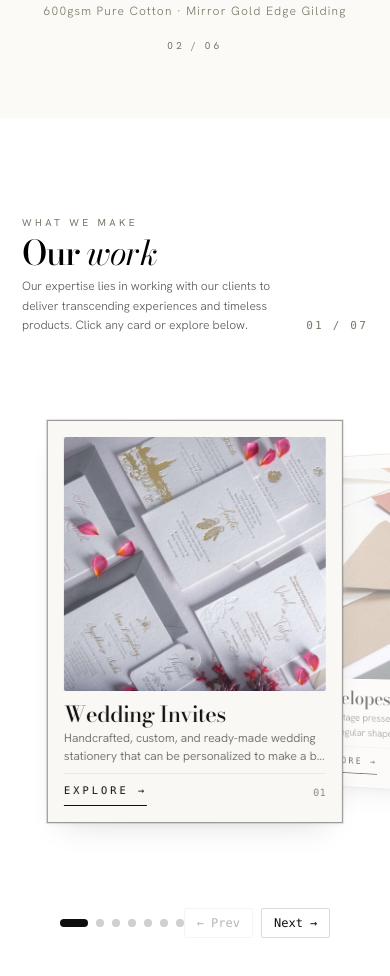
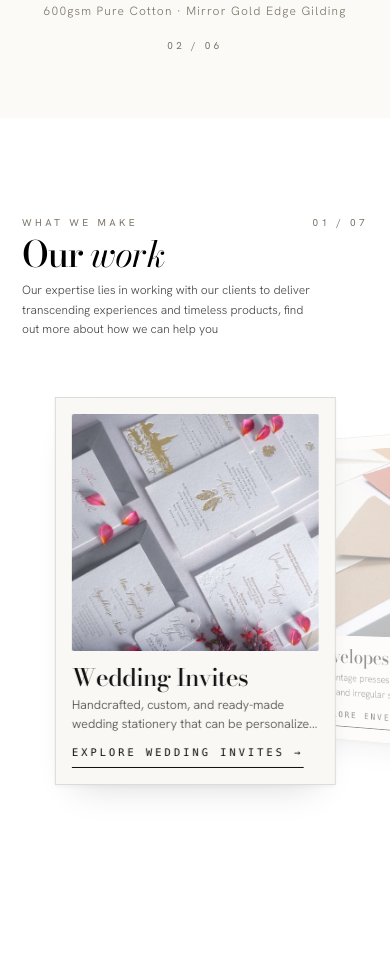
Before and after one commit to khiasu/FamousLetterPress, a Next.js app: page / in a window 390 px wide. Shown: the part 786-1762 px from the top of the page. Built offline with nearby package versions, Linux system fonts and the light colour scheme.

Commit message:
Revert "Eliminate scroll hijacking and improve 3D card interaction with instant navigation, double-click support, and smooth controls"
This reverts commit fc7572c72c589d9a6bee981f73d59489ed3d441d.

```diff
--- a/src/components/home/WhatWeMakeSection.tsx
+++ b/src/components/home/WhatWeMakeSection.tsx
@@ -1,8 +1,7 @@
 "use client";
 
-import { useRef, useEffect, useState, useCallback } from "react";
+import { useRef, useEffect } from "react";
 import { useRouter } from "next/navigation";
-import Link from "next/link";
 
 interface WorkItem {
   title: string;
@@ -56,48 +55,40 @@ const WORK_ITEMS: WorkItem[] = [
   },
 ];
 
+class Spring {
+  x: number;
+  v: number;
+  t: number;
+  k: number;
+  c: number;
+  constructor(x: number, k: number, c: number) {
+    this.x = x;
+    this.v = 0;
+    this.t = x;
+    this.k = k;
+    this.c = c;
+  }
+  step(d: number) {
+    this.v += (-this.k * (this.x - this.t) - this.c * this.v) * d;
+    this.x += this.v * d;
+  }
+}
+
 const clamp = (v: number, min: number, max: number) => Math.min(max, Math.max(min, v));
 
 export function WhatWeMakeSection() {
   const router = useRouter();
   const sectionRef = useRef<HTMLDivElement>(null);
   const stageRef = useRef<HTMLDivElement>(null);
-  const [currentIdx, setCurrentIdx] = useState(0);
-
-  // Manual interaction offset (from arrow keys, buttons, or dragging)
-  const manualOffsetRef = useRef(0);
+  const counterRef = useRef<HTMLParagraphElement>(null);
   const isDraggingRef = useRef(false);
-  const lastClickRef = useRef<{ idx: number; time: number }>({ idx: -1, time: 0 });
 
   const n = WORK_ITEMS.length;
 
-  // Handle card click:
-  // - If it's already active or double-clicked -> navigate to page immediately
-  // - If it's another visible card -> rotate to it, or if clicked again -> navigate
-  const handleCardClick = (index: number, href: string) => {
+  const handleCardClick = (href: string) => {
     if (isDraggingRef.current) return;
-
-    const now = Date.now();
-    const isDoubleClick =
-      lastClickRef.current.idx === index && now - lastClickRef.current.time < 500;
-    const isAlreadyActive = Math.abs(currentIdx - index) < 0.5;
-
-    lastClickRef.current = { idx: index, time: now };
-
-    if (isAlreadyActive || isDoubleClick) {
     router.push(href);
-    } else {
-      // Smoothly jump/focus to the clicked card
-      manualOffsetRef.current = index;
-    }
   };
-
-  const goToCard = useCallback(
-    (index: number) => {
-      manualOffsetRef.current = clamp(index, 0, n - 1);
-    },
-    [n]
-  );
 
   useEffect(() => {
     const sec = sectionRef.current;
@@ -107,112 +98,197 @@ export function WhatWeMakeSection() {
     const cards = Array.from(stage.querySelectorAll<HTMLElement>(".sc"));
     if (cards.length === 0) return;
 
-    let currentProg = 0;
+    // Smooth critically damped spring — silk-smooth, no oscillation
+    const spring = new Spring(0, 42, 16);
     let targetProg = 0;
-    let animId: number;
     let isPointerDown = false;
     let startX = 0;
-    let startManual = 0;
-    let moveDistance = 0;
+    let startTarget = 0;
+    let moved = 0;
+    let lastTime = performance.now();
+    let isRunning = false;
+    let animId: number;
+    let isScrollLocked = false;
+    let lastActiveIdx = -1;
 
-    // Calculate natural scroll progress within the section without ANY scroll locking
-    const computeScrollProgress = () => {
+    const computeScrollProg = () => {
       const rect = sec.getBoundingClientRect();
       const scrollableDist = rect.height - window.innerHeight;
       if (scrollableDist <= 0) return 0;
-      const progress = clamp(-rect.top / scrollableDist, 0, 1);
-      return progress * (n - 1);
+      return clamp(-rect.top / scrollableDist, 0, 1) * (n - 1);
     };
 
-    manualOffsetRef.current = computeScrollProgress();
-    currentProg = manualOffsetRef.current;
-    targetProg = currentProg;
+    targetProg = computeScrollProg();
+    spring.x = targetProg;
+    spring.t = targetProg;
 
-    const updateVisuals = (prog: number) => {
-      const cardWidth = cards[0]?.offsetWidth || 340;
-      const spacing = cardWidth * 0.84;
+    const requestTick = () => {
+      if (!isRunning) {
+        isRunning = true;
+        lastTime = performance.now();
+        animId = requestAnimationFrame(tick);
+      }
+    };
 
-      const activeIdx = clamp(Math.round(prog), 0, n - 1);
-      setCurrentIdx(activeIdx);
+    const updateCardsVisual = () => {
+      const cardWidth = cards[0]?.offsetWidth || 300;
+      const w = cardWidth * 0.86;
+
+      const activeIdx = clamp(Math.round(spring.x), 0, n - 1);
+      if (activeIdx !== lastActiveIdx) {
+        lastActiveIdx = activeIdx;
+        if (counterRef.current) {
+          counterRef.current.textContent = `0${activeIdx + 1} / 0${n}`;
+        }
+      }
 
       for (let i = 0; i < n; i++) {
         const c = cards[i];
-        const dist = i - prog;
-        const absDist = Math.abs(dist);
+        const d = i - spring.x;
+        const a = Math.abs(d);
 
-        // Smooth 3D transformations
-        const tx = (dist * spacing).toFixed(2);
-        const tz = (-absDist * 180).toFixed(2);
-        const ry = (-dist * 28).toFixed(2);
-        const scale = (1 - absDist * 0.05).toFixed(3);
-        const opacity = clamp(1 - absDist * 0.45, 0.25, 1).toFixed(3);
-        const zIndex = 30 - Math.min(25, Math.round(absDist * 5));
+        // Optimized 3D transform with depth and subtle perspective rotation
+        const tx = (d * w).toFixed(2);
+        const tz = (-a * 220).toFixed(2);
+        const ry = (-d * 36).toFixed(2);
+        const sc = (1 - a * 0.05).toFixed(3);
+        const op = clamp(1 - a * 0.55, 0.25, 1).toFixed(3);
+        const zi = 20 - Math.min(18, Math.round(a * 4));
 
-        c.style.transform = `translate3d(${tx}px,0,${tz}px) rotateY(${ry}deg) scale(${scale})`;
-        c.style.opacity = opacity;
-        c.style.zIndex = `${zIndex}`;
-        // Cards are always interactive
-        c.style.pointerEvents = "auto";
+        c.style.transform = `translate3d(${tx}px,0,${tz}px) rotateY(${ry}deg) scale(${sc})`;
+        c.style.opacity = op;
+        c.style.zIndex = `${zi}`;
+        // The active card is easily clickable, while background cards don't intercept clicks
+        c.style.pointerEvents = a < 0.6 ? "auto" : "none";
       }
     };
 
-    const renderLoop = () => {
-      // Silky smooth lerp (damped interpolation) without any scroll fighting
-      const scrollProg = computeScrollProgress();
+    const tick = (now: number) => {
+      const dt = Math.min((now - lastTime) / 1000, 0.05); // Clamp dt to prevent jumping
+      lastTime = now;
 
-      // If user is not dragging, combine scroll progress with manual navigation smoothly
-      if (!isPointerDown) {
-        // Blend towards scroll progress or manual offset
-        targetProg = scrollProg;
+      spring.t = targetProg;
+      // Sub-step for smoother integration
+      const steps = 3;
+      const subDt = dt / steps;
+      for (let s = 0; s < steps; s++) {
+        spring.step(subDt);
       }
 
-      // Smooth damped follow (lerp factor 0.12 for snappy responsiveness)
-      const diff = targetProg - currentProg;
-      if (Math.abs(diff) > 0.0005) {
-        currentProg += diff * 0.14;
-        updateVisuals(currentProg);
+      updateCardsVisual();
+
+      // Check if spring has reached rest
+      const isResting =
+        !isPointerDown &&
+        Math.abs(spring.v) < 0.001 &&
+        Math.abs(spring.x - spring.t) < 0.001;
+
+      if (isResting) {
+        spring.x = spring.t;
+        spring.v = 0;
+        updateCardsVisual();
+        isRunning = false;
+      } else {
+        animId = requestAnimationFrame(tick);
       }
-
-      animId = requestAnimationFrame(renderLoop);
     };
 
-    animId = requestAnimationFrame(renderLoop);
+    let scrollTimeout: NodeJS.Timeout | null = null;
 
-    // Pointer events for smooth mouse/touch swipe
+    // Scroll listener: update spring and auto-snap when scrolling pauses
+    const onScroll = () => {
+      if (isPointerDown || isScrollLocked) return;
+      const rawProg = computeScrollProg();
+      targetProg = rawProg;
+      requestTick();
+
+      // Magnetic snap: when the user stops scrolling, lock to the nearest slide if scrolled past 50%
+      if (scrollTimeout) clearTimeout(scrollTimeout);
+      scrollTimeout = setTimeout(() => {
+        if (isPointerDown || isScrollLocked) return;
+        const rect = sec.getBoundingClientRect();
+        // Only snap when the section is actively in view and taking over the screen
+        if (rect.top <= 10 && rect.bottom >= window.innerHeight - 10) {
+          const nearestCard = Math.round(computeScrollProg());
+          const scrollableDist = rect.height - window.innerHeight;
+          if (scrollableDist > 0) {
+            const targetScrollY =
+              window.scrollY +
+              rect.top +
+              (nearestCard / (n - 1)) * scrollableDist;
+
+            // Only smooth-align if difference is notable
+            if (Math.abs(window.scrollY - targetScrollY) > 8) {
+              isScrollLocked = true;
+              targetProg = nearestCard;
+              window.scrollTo({ top: targetScrollY, behavior: "smooth" });
+              setTimeout(() => {
+                isScrollLocked = false;
+              }, 450);
+            }
+          }
+        }
+      }, 120);
+    };
+
+    // Passive scroll listener for maximum 120fps smoothness
+    window.addEventListener("scroll", onScroll, { passive: true });
+
+    // Pointer events for smooth touch & mouse swipe
     const onPointerDown = (e: PointerEvent) => {
-      // Don't drag if clicking directly on a button or link
-      if ((e.target as HTMLElement).closest("a, button, .explore-link")) return;
-
       isPointerDown = true;
       startX = e.clientX;
-      startManual = targetProg;
-      moveDistance = 0;
+      startTarget = targetProg;
+      moved = 0;
       isDraggingRef.current = false;
+      requestTick();
     };
 
     const onPointerMove = (e: PointerEvent) => {
       if (!isPointerDown) return;
       const dx = e.clientX - startX;
-      moveDistance = Math.max(moveDistance, Math.abs(dx));
-      if (moveDistance > 6) {
+      moved = Math.max(moved, Math.abs(dx));
+      if (moved > 8) {
         isDraggingRef.current = true;
       }
-      const cardWidth = cards[0]?.offsetWidth || 340;
-      targetProg = clamp(startManual - dx / (cardWidth * 0.8), 0, n - 1);
+      const cardWidth = cards[0]?.offsetWidth || 300;
+      // Sensitive, responsive swipe sensitivity
+      targetProg = clamp(startTarget - dx / (cardWidth * 0.75), 0, n - 1);
+      requestTick();
     };
 
     const onPointerUp = () => {
       if (!isPointerDown) return;
       isPointerDown = false;
-      if (moveDistance > 6) {
-        // Snap smoothly to nearest card
-        targetProg = Math.round(targetProg);
+
+      if (moved > 8) {
         setTimeout(() => {
           isDraggingRef.current = false;
-        }, 100);
+        }, 150);
+
+        // Snap to nearest card (>50% locks to next slide)
+        targetProg = Math.round(targetProg);
+
+        // Sync page scroll position to the current card so subsequent scroll is seamless
+        const rect = sec.getBoundingClientRect();
+        const scrollableDist = rect.height - window.innerHeight;
+        if (scrollableDist > 0) {
+          const targetScrollY =
+            window.scrollY +
+            rect.top +
+            (targetProg / (n - 1)) * scrollableDist;
+
+          isScrollLocked = true;
+          window.scrollTo({ top: targetScrollY, behavior: "instant" });
+          // Extended debounce for seamless handoff
+          setTimeout(() => {
+            isScrollLocked = false;
+          }, 200);
+        }
       } else {
         isDraggingRef.current = false;
       }
+      requestTick();
     };
 
     stage.addEventListener("pointerdown", onPointerDown, { passive: true });
@@ -220,8 +296,14 @@ export function WhatWeMakeSection() {
     window.addEventListener("pointerup", onPointerUp, { passive: true });
     window.addEventListener("pointercancel", onPointerUp, { passive: true });
 
+    // Initial render
+    updateCardsVisual();
+    requestTick();
+
     return () => {
+      if (scrollTimeout) clearTimeout(scrollTimeout);
       cancelAnimationFrame(animId);
+      window.removeEventListener("scroll", onScroll);
       stage.removeEventListener("pointerdown", onPointerDown);
       window.removeEventListener("pointermove", onPointerMove);
       window.removeEventListener("pointerup", onPointerUp);
@@ -230,51 +312,51 @@ export function WhatWeMakeSection() {
   }, [n]);
 
   return (
+    <>
       <section
         ref={sectionRef}
         id="svc"
-      className="relative h-[220vh] bg-white select-none z-0"
-      aria-label="What We Make: Our Work Carousel"
+        className="sv relative h-[420vh] bg-white select-none z-0"
+        aria-label="What We Make: 3D Rotating Cards"
         style={{
           contain: "paint layout",
+          isolation: "isolate",
         }}
       >
-      <div className="sticky top-0 h-screen overflow-hidden flex flex-col pt-24 md:pt-28 pb-6 bg-white justify-between">
-        {/* Header with Title and Counter */}
-        <div className="w flex justify-between items-end w-full mb-2">
+        <div className="svs sticky top-0 h-screen overflow-hidden flex flex-col pt-24 md:pt-28 pb-8 bg-white">
+          <div className="w svh flex justify-between items-end w-full mb-3">
             <div>
-            <p className="k mb-1.5">What we make</p>
-            <h2 className="d text-[clamp(34px,7.5vw,60px)] font-serif text-black leading-[0.98]">
+              <p className="k">What we make</p>
+              <h2 className="d text-[clamp(36px,9vw,64px)] mt-1.5 font-serif text-black leading-[0.95]">
                 Our <i>work</i>
               </h2>
-            <p className="text-xs sm:text-sm text-[#555] font-light max-w-[48ch] leading-relaxed mt-2">
-              Our expertise lies in working with our clients to deliver transcending experiences and timeless products. Click any card or explore below.
+              <p className="text-xs sm:text-sm text-[#444] font-light max-w-[46ch] leading-relaxed mt-2.5">
+                Our expertise lies in working with our clients to deliver transcending experiences and timeless products, find out more about how we can help you
               </p>
             </div>
-          <div className="flex items-center gap-3 self-end shrink-0">
-            <span className="text-[11px] font-mono tracking-[0.2em] text-[#7b7566]">
-              0{currentIdx + 1} / 0{n}
-            </span>
-          </div>
+            <p
+              ref={counterRef}
+              className="k text-[10px] tracking-[0.28em] text-[#7b7566] select-none self-start sm:self-end shrink-0"
+            >
+              01 / 0{n}
+            </p>
           </div>
 
           {/* 3D Perspective Card Stage */}
           <div
             ref={stageRef}
-          className="relative flex-1 touch-pan-y cursor-grab active:cursor-grabbing my-auto min-h-[360px] flex items-center justify-center"
+            className="svst relative flex-1 touch-pan-y cursor-grab active:cursor-grabbing mb-5"
             style={{
-            perspective: "1400px",
-            perspectiveOrigin: "50% 50%",
+              perspective: "1200px",
+              perspectiveOrigin: "50% 42%",
               transformStyle: "preserve-3d",
+              contain: "layout style",
             }}
           >
-          {WORK_ITEMS.map((item, index) => {
-            const isCenter = index === currentIdx;
-            return (
+            {WORK_ITEMS.map((item, index) => (
               <div
-                key={item.title}
-                onClick={() => handleCardClick(index, item.href)}
-                onDoubleClick={() => router.push(item.href)}
+                key={index}
+                onClick={() => handleCardClick(item.href)}
                 role="button"
                 tabIndex={0}
                 onKeyDown={(e) => {
@@ -282,94 +364,38 @@ export function WhatWeMakeSection() {
                     router.push(item.href);
                   }
                 }}
-                className={`sc absolute left-1/2 top-1/2 w-[min(76vw,340px)] h-[calc(min(76vw,340px)*1.36)] -mt-[calc(min(76vw,340px)*0.68)] -ml-[calc(min(76vw,340px)/2)] border cursor-pointer text-left p-4 sm:p-5 flex flex-col bg-[#FAF8F5] shadow-[0_16px_32px_-16px_rgba(0,0,0,0.14),0_2px_6px_rgba(0,0,0,0.04)] text-black select-none transition-colors duration-200 ${
-                  isCenter
-                    ? "border-black/40 ring-1 ring-black/10"
-                    : "border-[rgba(14,14,14,0.14)] hover:border-black/40"
-                }`}
+                className="sc absolute left-1/2 top-[44%] w-[min(72vw,360px)] h-[calc(min(72vw,360px)*1.38)] -mt-[calc(min(72vw,360px)*0.69)] -ml-[calc(min(72vw,360px)/2)] border border-[rgba(14,14,14,0.12)] cursor-pointer text-left p-4 sm:p-5 flex flex-col bg-[#FAF8F5] shadow-[0_20px_35px_-20px_rgba(0,0,0,0.16),0_2px_4px_rgba(0,0,0,0.04)] text-black will-change-transform group transition-colors duration-200 hover:border-black/30 select-none"
                 style={{
                   transformStyle: "preserve-3d",
                   backfaceVisibility: "hidden",
                   WebkitBackfaceVisibility: "hidden",
                 }}
-                aria-label={`View ${item.title} (Click to open)`}
-                title="Click to view or double click to open"
+                aria-label={`View ${item.title}`}
               >
-                <div className="relative flex-1 mb-3 overflow-hidden bg-[#F0ECE1] rounded-xs group">
+                <div className="art relative flex-1 mb-3.5 overflow-hidden bg-[#F0ECE1] rounded-xs">
                   {/* eslint-disable-next-line @next/next/no-img-element */}
                   <img
                     src={item.img}
                     alt={item.title}
                     draggable={false}
-                    className="absolute inset-0 w-full h-full object-cover pointer-events-none transition-transform duration-500 group-hover:scale-105"
+                    className="absolute inset-0 w-full h-full object-cover pointer-events-none transition-transform duration-500 group-hover:scale-103"
                     loading={index < 3 ? "eager" : "lazy"}
                   />
                 </div>
-                <h3 className="font-serif font-medium text-[clamp(22px,5.5vw,28px)] leading-[1.05] tracking-[-0.02em] mb-1">
+                <h3 className="font-serif font-medium text-[clamp(24px,6vw,30px)] leading-[1.05] tracking-[-0.02em]">
                   {item.title}
                 </h3>
-                <p className="text-[12px] leading-[1.45] text-[#555] font-light line-clamp-2 mb-2">
+                <p className="text-[12.5px] leading-[1.5] text-[#444] my-1.5 line-clamp-2">
                   {item.desc}
                 </p>
-                <div className="mt-auto flex items-center justify-between pt-1 border-t border-[rgba(14,14,14,0.06)]">
-                  <Link
-                    href={item.href}
-                    onClick={(e) => {
-                      e.stopPropagation();
-                    }}
-                    className="explore-link ln text-[11px] font-mono uppercase tracking-[0.16em] hover:text-black font-medium inline-flex items-center gap-1.5 py-1"
-                  >
-                    Explore &rarr;
-                  </Link>
-                  <span className="text-[10px] font-mono uppercase text-[#888] tracking-wider">
-                    0{index + 1}
+                <span className="ln self-start mt-1 text-[11px] font-mono uppercase tracking-[0.16em]">
+                  Explore {item.title} &rarr;
                 </span>
               </div>
-              </div>
-            );
-          })}
-        </div>
-
-        {/* Bottom Quick Jump Dots & Arrow Controls */}
-        <div className="w flex items-center justify-between pt-2 pb-2">
-          {/* Direct Dot Jump */}
-          <div className="flex items-center gap-2">
-            {WORK_ITEMS.map((item, idx) => (
-              <button
-                key={item.title}
-                onClick={() => goToCard(idx)}
-                className={`transition-all duration-300 rounded-full ${
-                  idx === currentIdx
-                    ? "w-7 h-2 bg-black"
-                    : "w-2 h-2 bg-[rgba(14,14,14,0.2)] hover:bg-black/50"
-                }`}
-                aria-label={`Jump to ${item.title}`}
-                title={`Jump to ${item.title}`}
-              />
             ))}
-          </div>
-
-          {/* Quick Nav Buttons */}
-          <div className="flex items-center gap-2">
-            <button
-              onClick={() => goToCard(currentIdx - 1)}
-              disabled={currentIdx === 0}
-              className="px-3 py-1.5 text-xs font-mono border border-[rgba(14,14,14,0.15)] disabled:opacity-30 hover:border-black transition-colors rounded-xs"
-              aria-label="Previous card"
-            >
-              &larr; Prev
-            </button>
-            <button
-              onClick={() => goToCard(currentIdx + 1)}
-              disabled={currentIdx === n - 1}
-              className="px-3 py-1.5 text-xs font-mono border border-[rgba(14,14,14,0.15)] disabled:opacity-30 hover:border-black transition-colors rounded-xs"
-              aria-label="Next card"
-            >
-              Next &rarr;
-            </button>
-          </div>
           </div>
         </div>
       </section>
+    </>
   );
 }
```
Lines whose indentation alone changed are shown as unchanged.
